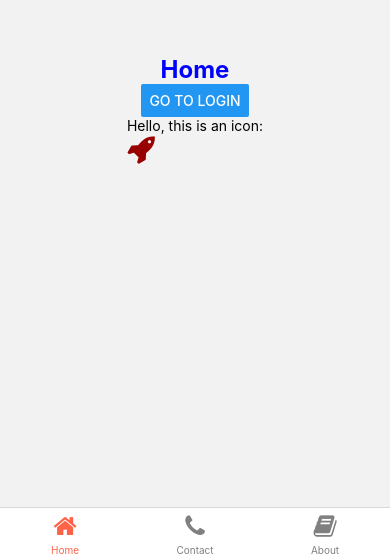
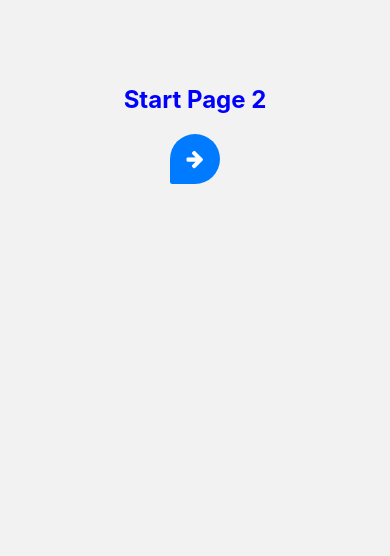
Before and after one commit to MirzaUsman733/reactNativeUsman, a React Native app: screen /StartPage2 in a window 390 px wide. Shown: the part 288-844 px from the top of the page. Built offline with nearby package versions, Linux system fonts and the light colour scheme.

Commit message:
Add the Start Pages

```diff
--- a/src/Navigation/Navigation.tsx
+++ b/src/Navigation/Navigation.tsx
@@ -8,13 +8,15 @@ import {createStackNavigator} from '@react-navigation/stack';
 import SignUp from '../Screens/SignUp';
 import Login from '../Screens/Login';
 import Icon from 'react-native-vector-icons/FontAwesome';
+import StartPage1 from '../Screens/StartPage1';
+import StartPage2 from '../Screens/StartPage2';
+import StartPage3 from '../Screens/StartPage3';
 const Stack = createStackNavigator();
 const Tab = createBottomTabNavigator();
 function Root() {
   return (
     <Tab.Navigator
       initialRouteName="Home"
-      // screenOptions={{headerShown: false}}
       screenOptions={{
         tabBarActiveTintColor: 'tomato',
         tabBarInactiveTintColor: 'gray',
@@ -57,6 +59,21 @@ export default function App() {
       <NavigationContainer>
         <Stack.Navigator>
           <Stack.Screen
+            name="StartPage1"
+            component={StartPage1}
+            options={{headerShown: false}}
+          />
+          <Stack.Screen
+            name="StartPage2"
+            component={StartPage2}
+            options={{headerShown: false}}
+          />
+          <Stack.Screen
+            name="StartPage3"
+            component={StartPage3}
+            options={{headerShown: false}}
+          />
+          <Stack.Screen
             name="Root"
             component={Root}
             options={{headerShown: false}}
--- /dev/null
+++ b/src/Screens/StartPage1.tsx
@@ -0,0 +1,59 @@
+import React, {Component} from 'react';
+import {Text, View, StyleSheet, Button} from 'react-native';
+import { NavigationProp } from '@react-navigation/native';
+import { TouchableOpacity } from 'react-native';
+import Icon from 'react-native-vector-icons/FontAwesome';
+
+interface StartPage1Props {
+  navigation: NavigationProp<any>;
+}
+
+const StartPage1: React.FC<StartPage1Props> = ({navigation}) => {
+    return (
+      <View style={styles.container}>
+        <Text style={styles.text}> Start Page 1 </Text>
+        <TouchableOpacity
+          onPress={() => navigation.navigate('StartPage2')}
+          style={[styles.button, {backgroundColor: '#007BFF'}]}>
+          {/* <Text style={styles.buttonText}>Go to Screen 3</Text> */}
+          <Icon name="arrow-right" size={20} color="white" />
+        </TouchableOpacity>
+      </View>
+    );
+  }
+
+const styles = StyleSheet.create({
+  container: {
+    flex: 1,
+    justifyContent: 'center',
+    alignItems: 'center',
+  },
+  text: {
+    fontSize: 24,
+    color: 'blue',
+    fontWeight: 'bold',
+  },
+    button: {
+      marginTop: 20,
+    flexDirection: 'row',
+    alignItems: 'center',
+    justifyContent: 'center',
+    backgroundColor: '#007BFF', // Set your Bootstrap primary color here as well
+    paddingVertical: 10,
+    paddingHorizontal: 15,
+      borderRadius: 5,
+      height: 50,
+      width: 50,
+      borderEndEndRadius: 50,
+      borderTopEndRadius: 50,
+      borderTopLeftRadius: 50,
+      borderTopRightRadius: 50,
+      borderBottomEndRadius: 50,
+  },
+  buttonText: {
+    color: 'white',
+    marginLeft: 10,
+  },
+});
+
+export default StartPage1;
--- /dev/null
+++ b/src/Screens/StartPage2.tsx
@@ -0,0 +1,59 @@
+import React, {Component} from 'react';
+import {Text, View, StyleSheet, Button} from 'react-native';
+import {NavigationProp} from '@react-navigation/native';
+import {TouchableOpacity} from 'react-native';
+import Icon from 'react-native-vector-icons/FontAwesome';
+
+interface StartPage2Props {
+  navigation: NavigationProp<any>;
+}
+
+const StartPage2: React.FC<StartPage2Props> = ({navigation}) => {
+  return (
+    <View style={styles.container}>
+      <Text style={styles.text}> Start Page 2 </Text>
+      <TouchableOpacity
+        onPress={() => navigation.navigate('StartPage3')}
+        style={[styles.button, {backgroundColor: '#007BFF'}]}>
+        {/* <Text style={styles.buttonText}>Go to Screen 3</Text> */}
+        <Icon name="arrow-right" size={20} color="white" />
+      </TouchableOpacity>
+    </View>
+  );
+};
+
+const styles = StyleSheet.create({
+  container: {
+    flex: 1,
+    justifyContent: 'center',
+    alignItems: 'center',
+  },
+  text: {
+    fontSize: 24,
+    color: 'blue',
+    fontWeight: 'bold',
+  },
+  button: {
+    marginTop: 20,
+    flexDirection: 'row',
+    alignItems: 'center',
+    justifyContent: 'center',
+    backgroundColor: '#007BFF', // Set your Bootstrap primary color here as well
+    paddingVertical: 10,
+    paddingHorizontal: 15,
+    borderRadius: 5,
+    height: 50,
+    width: 50,
+    borderEndEndRadius: 50,
+    borderTopEndRadius: 50,
+    borderTopLeftRadius: 50,
+    borderTopRightRadius: 50,
+    borderBottomEndRadius: 50,
+  },
+  buttonText: {
+    color: 'white',
+    marginLeft: 10,
+  },
+});
+
+export default StartPage2;
--- /dev/null
+++ b/src/Screens/StartPage3.tsx
@@ -0,0 +1,59 @@
+import React, {Component} from 'react';
+import {Text, View, StyleSheet, Button} from 'react-native';
+import {NavigationProp} from '@react-navigation/native';
+import {TouchableOpacity} from 'react-native';
+import Icon from 'react-native-vector-icons/FontAwesome';
+
+interface StartPage3Props {
+  navigation: NavigationProp<any>;
+}
+
+const StartPage3: React.FC<StartPage3Props> = ({navigation}) => {
+  return (
+    <View style={styles.container}>
+      <Text style={styles.text}> Start Page 3 </Text>
+      <TouchableOpacity
+        onPress={() => navigation.navigate('Root')}
+        style={[styles.button, {backgroundColor: '#007BFF'}]}>
+        {/* <Text style={styles.buttonText}>Go to Screen 3</Text> */}
+        <Icon name="arrow-right" size={20} color="white" />
+      </TouchableOpacity>
+    </View>
+  );
+};
+
+const styles = StyleSheet.create({
+  container: {
+    flex: 1,
+    justifyContent: 'center',
+    alignItems: 'center',
+  },
+  text: {
+    fontSize: 24,
+    color: 'blue',
+    fontWeight: 'bold',
+  },
+  button: {
+    marginTop: 20,
+    flexDirection: 'row',
+    alignItems: 'center',
+    justifyContent: 'center',
+    backgroundColor: '#007BFF', // Set your Bootstrap primary color here as well
+    paddingVertical: 10,
+    paddingHorizontal: 15,
+    borderRadius: 5,
+    height: 50,
+    width: 50,
+    borderEndEndRadius: 50,
+    borderTopEndRadius: 50,
+    borderTopLeftRadius: 50,
+    borderTopRightRadius: 50,
+    borderBottomEndRadius: 50,
+  },
+  buttonText: {
+    color: 'white',
+    marginLeft: 10,
+  },
+});
+
+export default StartPage3;
```
